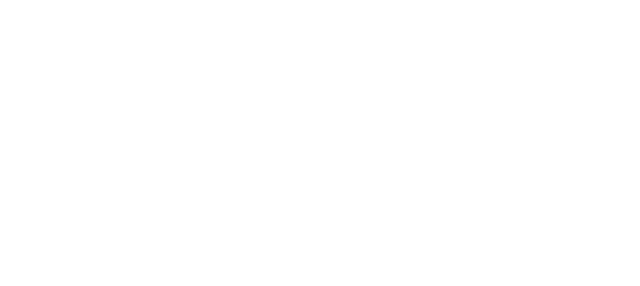
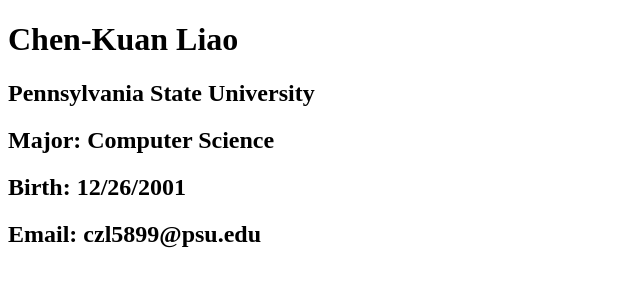
Before and after one commit to chenkuanliao/ENGL202c_WebPage, a plain HTML site: page index.html in a window 1280 px wide. Shown: the whole page, without its empty margins (0-640 px from the left). Drawn offline with Linux system fonts and the light colour scheme.

Commit message:
adding info about myself

```diff
--- a/index.html
+++ b/index.html
@@ -4,5 +4,9 @@
     <title>Chen-Kuan's Profile</title>
 </head>
 <body>
-
+    <h1>Chen-Kuan Liao</h1>
+    <h2>Pennsylvania State University</h2>
+    <h2>Major: Computer Science</h2>
+    <h2>Birth: 12/26/2001</h2>
+    <h2>Email: czl5899@psu.edu</h2>
 </body>
```
